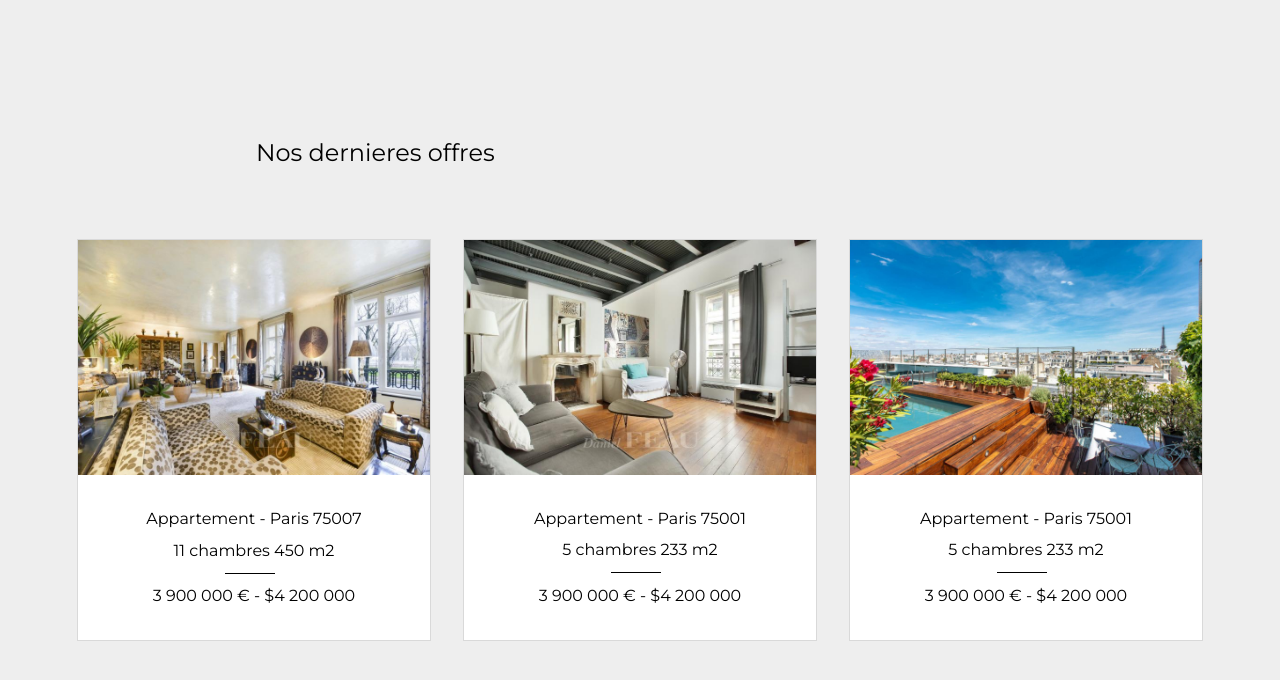
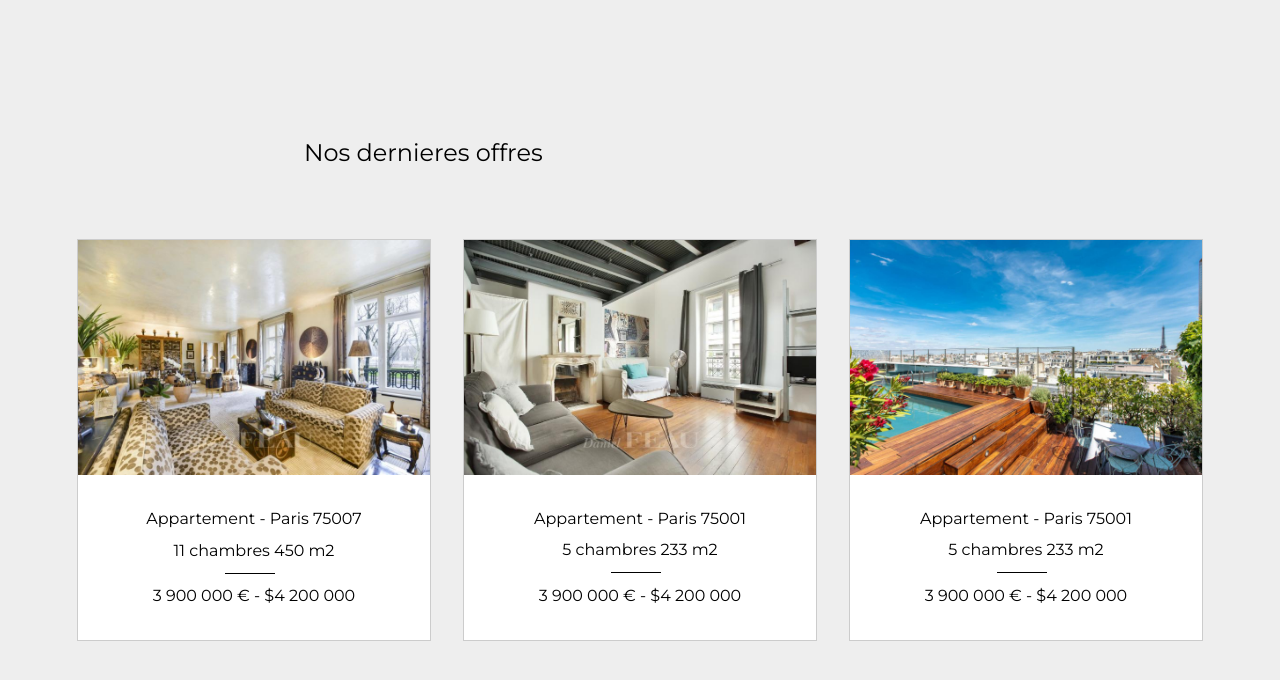
Before and after one commit to Kiraen/Agence_Ledor, a plain HTML site: page index.html in a window 1280 px wide. Shown: the part 822-1502 px from the top of the page. Drawn offline with Linux system fonts and the light colour scheme; a web font is replaced by a local one.

Commit message:
common fix

```diff
--- a/css/theme.css
+++ b/css/theme.css
@@ -128,8 +128,12 @@ header {
 
 /* OFFER CONTAINER */
 
+.offer-section {
+  padding: 10rem;
+}
+
 .title-offer {
-  margin: 10rem 0 2rem 20%;
+  margin: 0rem 0 2rem 15%;
   font-weight: 400;
 }
 
@@ -143,13 +147,12 @@ header {
 .offer-content {
   margin: 1rem;
   margin-top: 2.5rem;
-  margin-bottom: 13rem;
   background: white;
   text-align: center;
   height: 25.1rem;
   border: solid;
   border-width: 1px;
-  border-color: rgba(0, 0, 0, 0.15);
+  border-color: rgba(0, 0, 0, 0.2);
 }
 
 .offer-content img {
--- a/index.html
+++ b/index.html
@@ -34,8 +34,8 @@
     </div>
   </div>
 
+  <section class="offer-section">
     <h2 class="title-offer">Nos dernieres offres</h2>
-
     <div class="offer-container">
       <div class="offer-content">
         <img src="./img/house-1.jpg" alt="Maison chère">
@@ -61,6 +61,7 @@
         <p>3 900 000 € - $4 200 000</p>
       </div>
     </div>
+  </section>
 
 
 </body>
```
Lines whose indentation alone changed are shown as unchanged.
